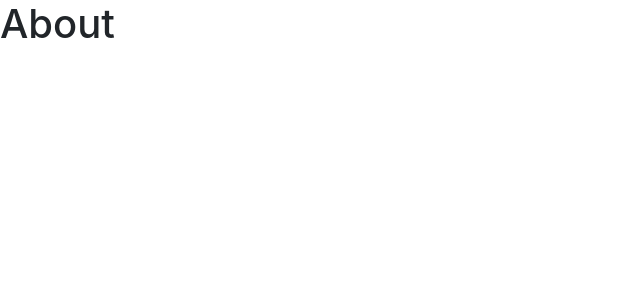
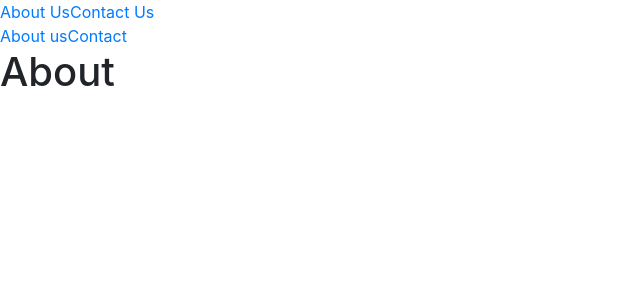
Before and after one commit to karunahuja/React, a React (Create React App) app in the folder awesomeapp/: page / in a window 1280 px wide. Shown: the top 300 px of the page, without its empty margins (0-640 px from the left). Built offline with nearby package versions, Linux system fonts and the light colour scheme.

Commit message:
React navabar /Menu using router

```diff
--- a/awesomeapp/src/App.jsx
+++ b/awesomeapp/src/App.jsx
@@ -2,11 +2,13 @@
 import {Route,Switch} from 'react-router-dom'
 import '../node_modules/bootstrap/dist/css/bootstrap.min.css'
 import About from './About'
+import Menu from "./Menu"
 import Contact from './Contact'
 const App = () => {
 
         return(
         <>
+        <Menu></Menu>
         <Switch>
             <Route exact path="/" component={About} ></Route>
             <Route exact path="/contact" component={Contact} ></Route>
--- /dev/null
+++ b/awesomeapp/src/Menu.jsx
@@ -0,0 +1,16 @@
+import React from "react"
+import {NavLink} from "react-router-dom"
+const Menu=()=>{
+
+return(
+<>
+<NavLink exact activeClassName="active_class" to="/">About Us</NavLink>
+<NavLink exact activeClassName="active_class" to="/contact">Contact Us</NavLink>
+<br/>
+<a href="/">About us</a>
+<a href="/contact">Contact</a>
+</>
+)
+
+}
+export default Menu;
```
